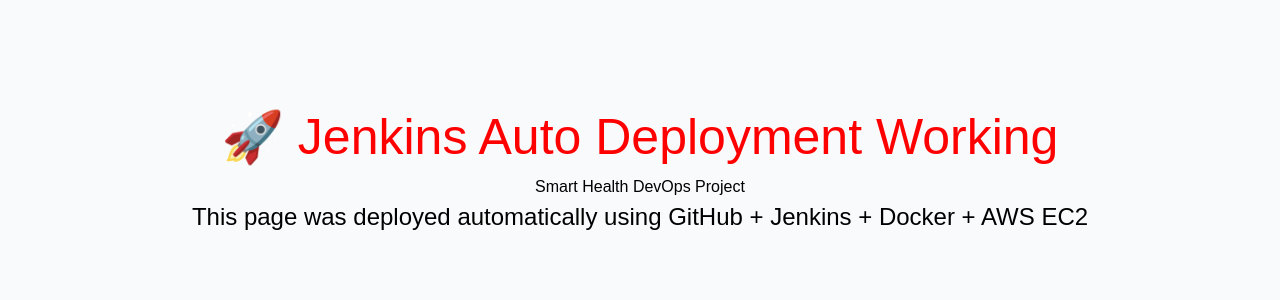
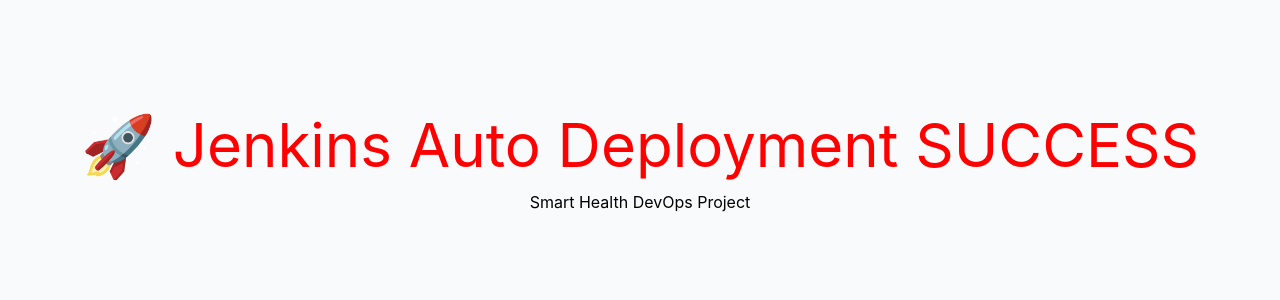
Before and after one commit to shradha9071/smart-health-devops, a React (Vite) app in the folder web/: page /demo in a window 1280 px wide. Shown: the top 300 px of the page. Built offline with nearby package versions, Linux system fonts and the light colour scheme; no server answers.

Commit message:
Added demo page

```diff
--- a/web/src/pages/Demo.jsx
+++ b/web/src/pages/Demo.jsx
@@ -2,26 +2,18 @@
   return (
     <div style={{
       textAlign: "center",
-      marginTop: "100px",
-      fontFamily: "Arial"
+      marginTop: "100px"
     }}>
       <h1 style={{
         color: "red",
-        fontSize: "50px"
+        fontSize: "60px"
       }}>
-        🚀 Jenkins Auto Deployment Working
+        🚀 Jenkins Auto Deployment SUCCESS
       </h1>
 
       <h2>
         Smart Health DevOps Project
       </h2>
-
-      <p style={{
-        fontSize: "24px"
-      }}>
-        This page was deployed automatically using
-        GitHub + Jenkins + Docker + AWS EC2
-      </p>
     </div>
   )
 }
```
